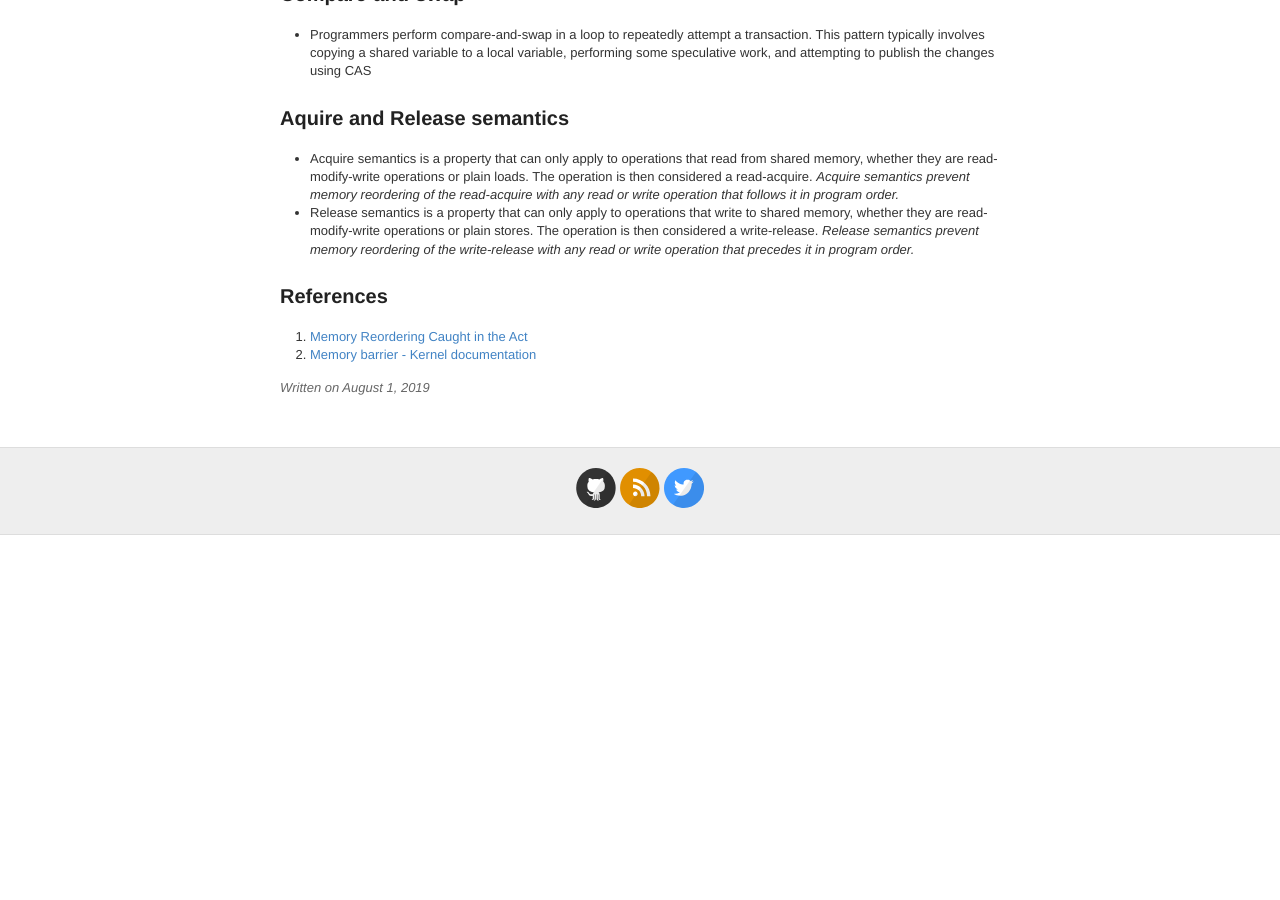
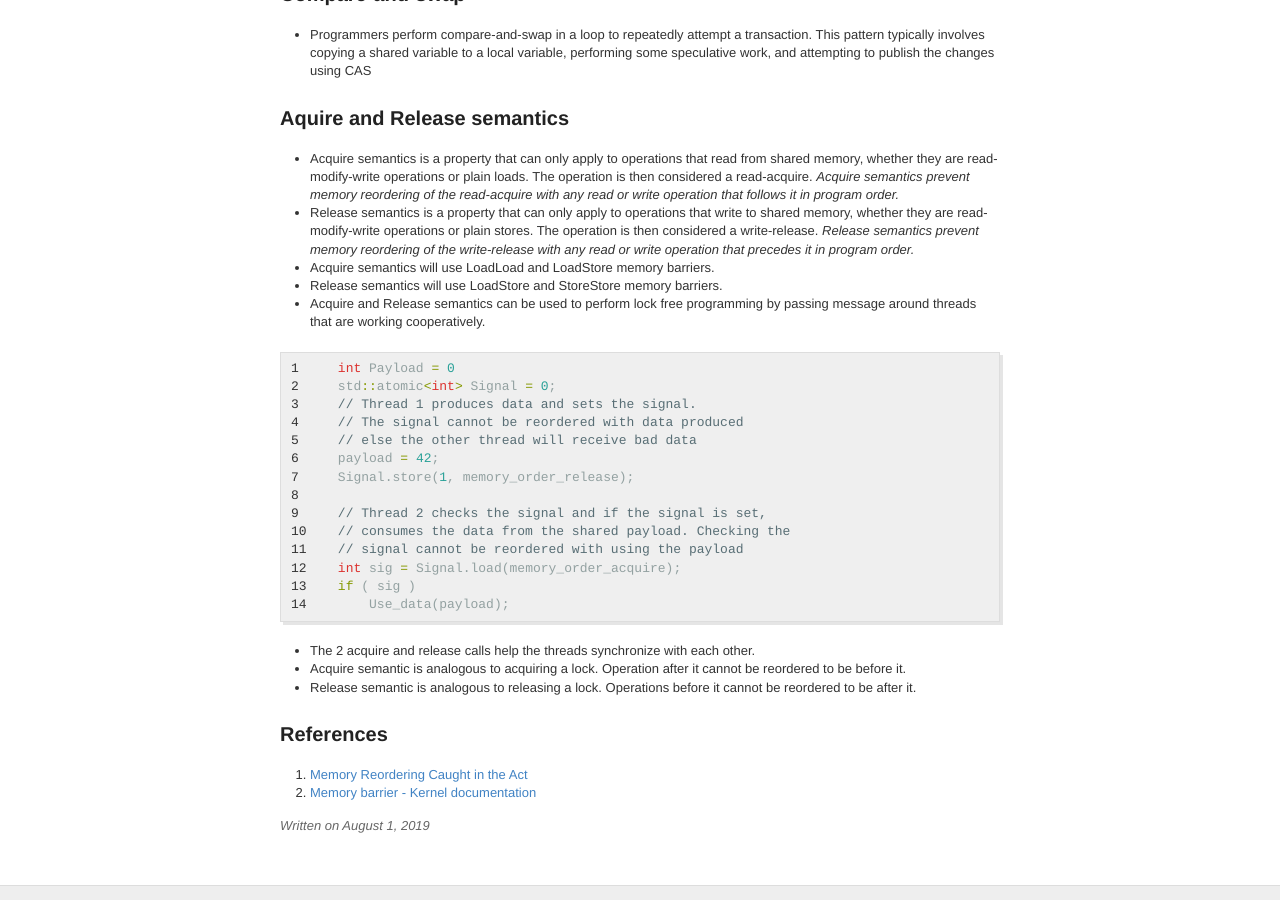
Before and after one commit to ritsz/ritsz.github.io, a Jekyll site: the page built from _posts/2019-08-01-Synchronization-and-Concurrency.md, in a window 1280 px wide and 900 px high, scrolled down 1816 px. Built offline with Jekyll 4.4.1, drawn with Linux system fonts in a browser that asks for light colours; before the commit the page ends 2351 px from its top, so only the background shows below that.

Commit message:
Add acquire and release semantics examples

```diff
--- a/_posts/2019-08-01-Synchronization-and-Concurrency.md
+++ b/_posts/2019-08-01-Synchronization-and-Concurrency.md
@@ -75,6 +75,28 @@ category:
 ### Aquire and Release semantics
 * Acquire semantics is a property that can only apply to operations that read from shared memory, whether they are read-modify-write operations or plain loads. The operation is then considered a read-acquire. *Acquire semantics prevent memory reordering of the read-acquire with any read or write operation that follows it in program order.*
 * Release semantics is a property that can only apply to operations that write to shared memory, whether they are read-modify-write operations or plain stores. The operation is then considered a write-release. *Release semantics prevent memory reordering of the write-release with any read or write operation that precedes it in program order.*
+* Acquire semantics will use LoadLoad and LoadStore memory barriers.
+* Release semantics will use LoadStore and StoreStore memory barriers.
+* Acquire and Release semantics can be used to perform lock free programming by passing message around threads that are working cooperatively.
+{% highlight cpp linenos %}
+    int Payload = 0
+    std::atomic<int> Signal = 0;
+    // Thread 1 produces data and sets the signal.
+    // The signal cannot be reordered with data produced
+    // else the other thread will receive bad data
+    payload = 42;
+    Signal.store(1, memory_order_release);
+
+    // Thread 2 checks the signal and if the signal is set,
+    // consumes the data from the shared payload. Checking the
+    // signal cannot be reordered with using the payload
+    int sig = Signal.load(memory_order_acquire);
+    if ( sig )
+        Use_data(payload);
+{% endhighlight %}
+* The 2 acquire and release calls help the threads synchronize with each other.
+* Acquire semantic is analogous to acquiring a lock. Operation after it cannot be reordered to be before it.
+* Release semantic is analogous to releasing a lock. Operations before it cannot be reordered to be after it.
 
 
 ### References
```
